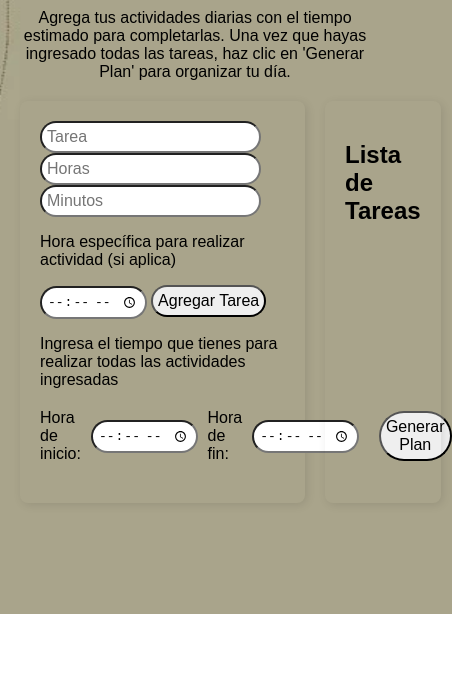
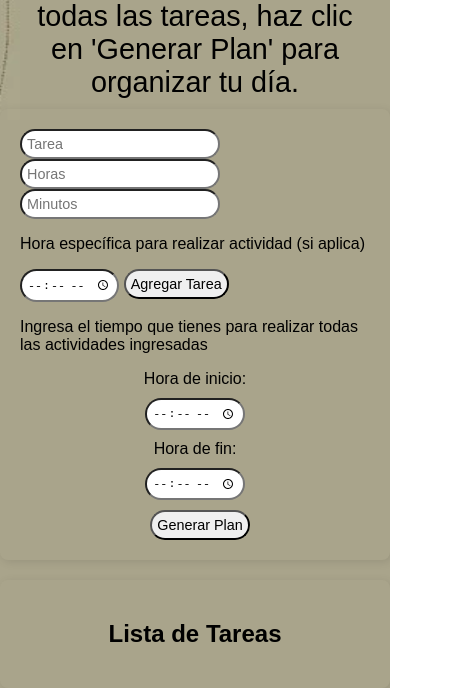
Before and after one commit to Nico15cubios/Time-Master, a plain HTML site: page index.html in a window 390 px wide. Shown: the part 230-918 px from the top of the page, 452 px wide, since content can reach past the window. Before the commit the page ends 844 px from the top, so only its background shows below. Drawn offline with Linux system fonts and the light colour scheme.

Commit message:
Mensaje del commit

```diff
--- a/styles.css
+++ b/styles.css
@@ -15,6 +15,7 @@ body {
     background-position: center center;
     background-attachment: fixed;
     background-color: rgba(255, 255, 255, 0.8); /* Blanco con 80% de opacidad */
+    min-height: 100vh;
 }
 
 /* Encabezado */
@@ -116,3 +117,31 @@ input, button {
 .task-list button:hover {
     background-color: #d32f2f; /* Rojo oscuro al pasar el ratón */
 }
+
+/* Media queries para pantallas pequeñas */
+@media only screen and (max-width: 600px) {
+    /* Ajusta el tamaño del encabezado y alinea el texto */
+    .h1, .center-text {
+        font-size: 1.8em; /* Disminuye el tamaño del encabezado */
+        text-align: center; /* Centra el texto */
+        max-width: 100%; /* Ajusta el ancho máximo */
+        padding: 10px; /* Añade padding */
+    }
+
+    /* Ajusta la disposición de los contenedores */
+    .container, .main-content, .task-list, .time-container {
+        width: 100%; /* Ocupar todo el ancho disponible */
+        flex-direction: column; /* Cambia a columna en móviles */
+        align-items: center; /* Centra los elementos */
+        margin: 0; /* Elimina márgenes */
+    }
+
+    .task-list {
+        margin-top: 20px; /* Añade espacio superior */
+    }
+
+    /* Ajusta el tamaño de los inputs y botones */
+    input, button {
+        font-size: 0.9em; /* Reduce el tamaño de los inputs y botones en móviles */
+    }
+}
```
